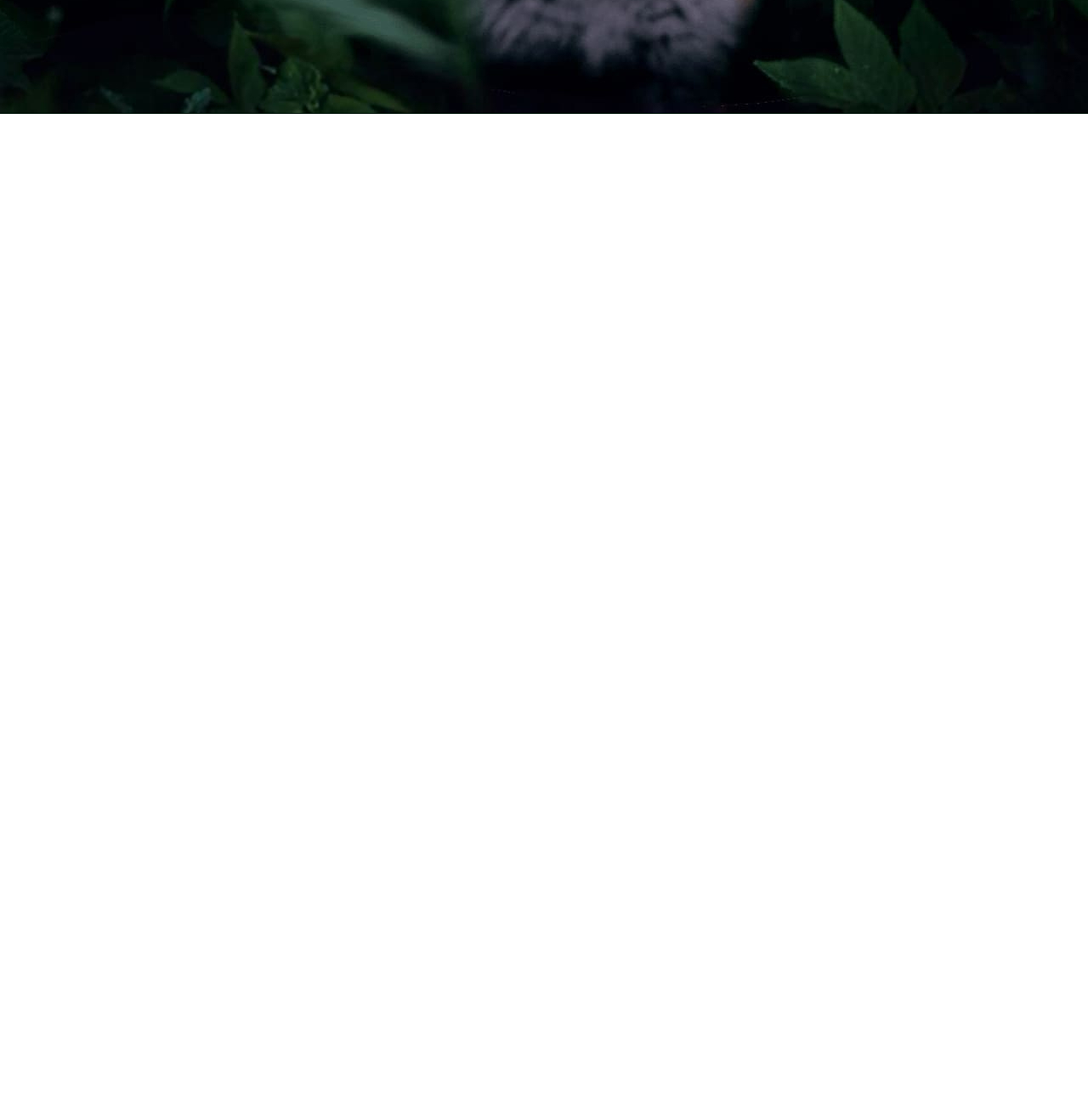
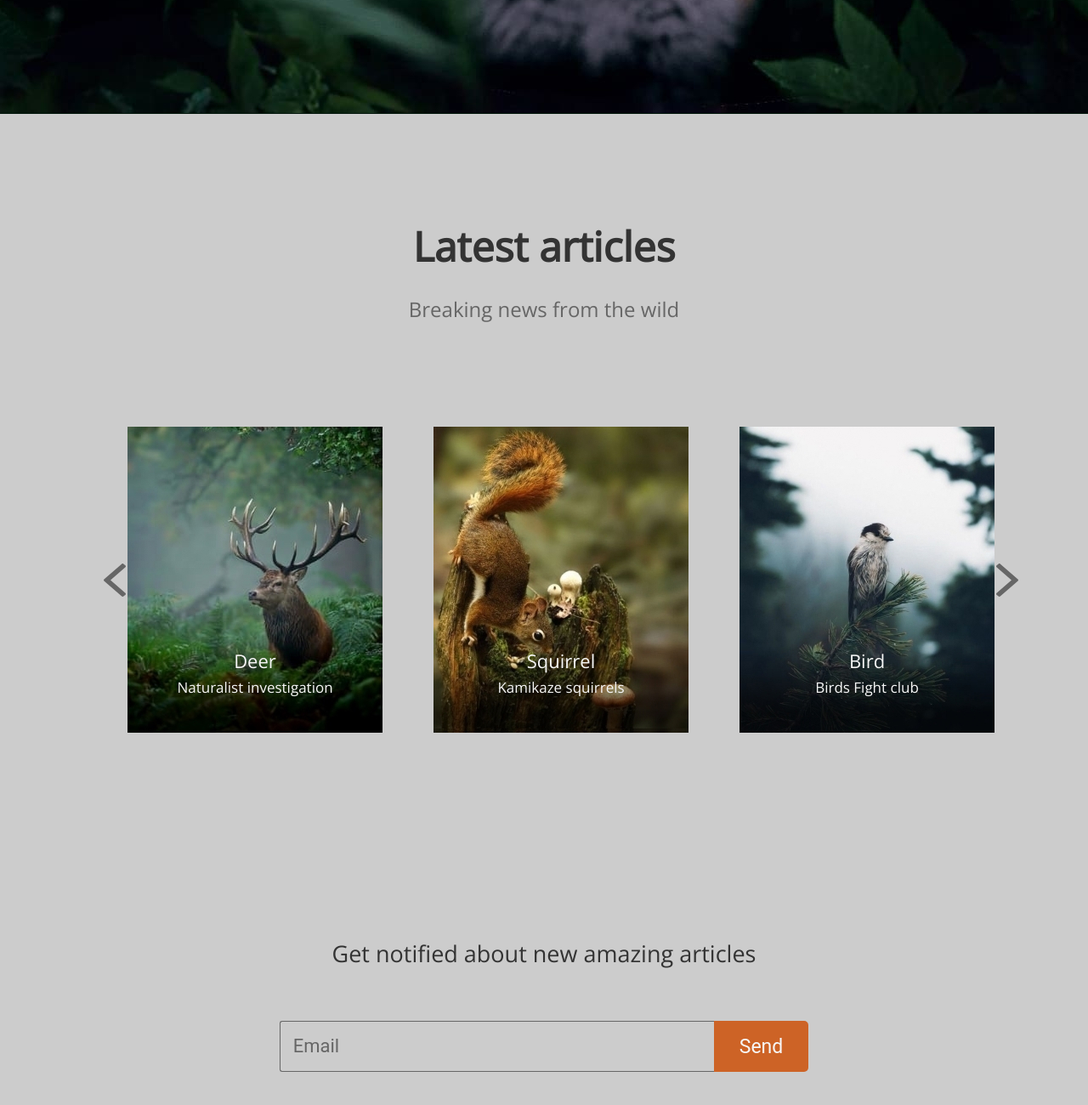
Before and after one commit to Dzmitry92/wildlife, a website: page index.html in a window 1280 px wide. Shown: the part 646-1946 px from the top of the page at 85% size. Before the commit the page ends 800 px from the top, so only its background shows below. Drawn offline with nearby package versions, Linux system fonts and the light colour scheme.

Commit message:
feat: add articles section

```diff
--- a/index.html
+++ b/index.html
@@ -42,7 +42,49 @@
           </div>
         </section>
         <section class="articles">
-          <div class="content articles_container"></div>
+          <div class="content articles_container">
+            <div class="heading-box">
+              <h2>Latest articles</h2>
+              <span>Breaking news from the wild</span>
+            </div>
+            <div class="slider-box">
+              <div class="arrow-left">
+                <img src="./assets/arrowForSlider.svg" alt="arrow">
+              </div>
+              <div class="slider">
+                <div class="slider__content">
+                  <div class="slider-block deer">
+                    <div class="text-block">
+                      <h4>Deer</h4>
+                      <span>Naturalist investigation</span>
+                    </div>
+                  </div>
+                  <div class="slider-block squirrel">
+                    <div class="text-block">
+                      <h4>Squirrel</h4>
+                      <span>Kamikaze squirrels</span>
+                    </div>
+                  </div>
+                  <div class="slider-block bird">
+                    <div class="text-block">
+                      <h4>Bird</h4>
+                      <span>Birds Fight club</span>
+                    </div>
+                  </div>
+                </div>
+              </div>
+              <div class="arrow-right">
+                <img src="./assets/arrowForSlider.svg" alt="arrow">
+              </div>
+            </div>
+            <div class="form-box">
+              <h3>Get notified about new amazing articles</h3>
+              <form class="search-block">
+                <input class="search-block__input" placeholder="Email">
+                <button class="btn btn-send" type="submit">Send</button>
+              </form>
+            </div>
+          </div>
         </section>
       </main>
       <footer>
--- /dev/null
+++ b/styles/articles.scss
@@ -0,0 +1,143 @@
+@import "variables";
+
+.articles_container {
+  display: flex;
+  flex-direction: column;
+  align-items: center;
+}
+
+
+.heading-box {
+  margin-top: 120px;
+  margin-bottom: 120px;
+  color: $font-grey;
+  text-align: center;
+
+  h2 {
+    font-size: 48px;
+    line-height: 72px;
+    color: $font-dark;
+    margin-bottom: 20px;
+  }
+
+  span {
+    font-size: 24px;
+    line-height: 36px;
+  }
+}
+
+.slider-box {
+  width: 100%;
+  max-width: 1200px;
+  display: flex;
+  align-items: center;
+  justify-content: space-between;
+}
+
+.arrow-right {
+  transform: rotate(180deg);
+}
+
+.arrow-left, .arrow-right {
+  cursor: pointer;
+}
+
+.slider__content {
+  display: flex;
+  justify-content: space-between;
+}
+
+.slider-block {
+  display: flex;
+  align-items: flex-end;
+  justify-content: center;
+  width: 300px;
+  height: 360px;
+
+  &:not(:last-child) {
+    margin-right: 60px;
+  }
+}
+
+.text-block {
+  text-align: center;
+  margin-bottom: 40px;
+  h4 {
+    font-size: 22px;
+    line-height: 36px;
+    font-weight: 400;
+  }
+
+  span {
+    font-size: 17px;
+    line-height: 27px;
+  }
+}
+
+.deer {
+  background: url(../assets/sliderImgOne.jpg) no-repeat;
+}
+
+.squirrel {
+  background: url(../assets/sliderImgTwo.jpg) no-repeat;
+}
+
+.bird {
+  background: url(../assets/sliderImgThree.jpg) no-repeat;
+}
+
+.form-box {
+  margin-top: 240px;
+  margin-bottom: 240px;
+  display: flex;
+  align-items: center;
+  flex-direction: column;
+
+  h3 {
+    margin-bottom: 59px;
+    color: $font-dark;
+    text-align: center;
+    font-size: 27px;
+    line-height: 40px;
+    font-weight: 400;
+  }
+}
+
+.search-block {
+  display: inherit;
+}
+
+.search-block__input {
+  width: 480px;
+  height: 32px;
+  padding: 13px 15px;
+  outline: none;
+  border: 1px solid $font-grey;
+  border-right: none;
+  border-radius: 3px 0 0 3px;
+  background-color: #cccccc;
+  color: $font-grey;
+
+  font-size: 22px;
+  font-weight: 400;
+  font-style: normal;
+
+  &::placeholder {
+    font-family: Roboto, sans-serif;
+    color: $font-grey;
+    font-size: 22px;
+    // line-height: 17px;
+    font-weight: 400;
+  }
+}
+
+.btn-send {
+  padding: 11px 30px;
+  background-color: $orange-main;
+  border: none;
+  border-radius: 0 5px 5px 0;
+
+  &:hover {
+    background-color: $orange-hover;
+  }
+}
--- a/styles/index.scss
+++ b/styles/index.scss
@@ -50,3 +50,4 @@
 }
 
 @import "survival";
+@import "articles";
```
Also changed, not shown: assets/arrowForSlider.svg (added), index.css.
